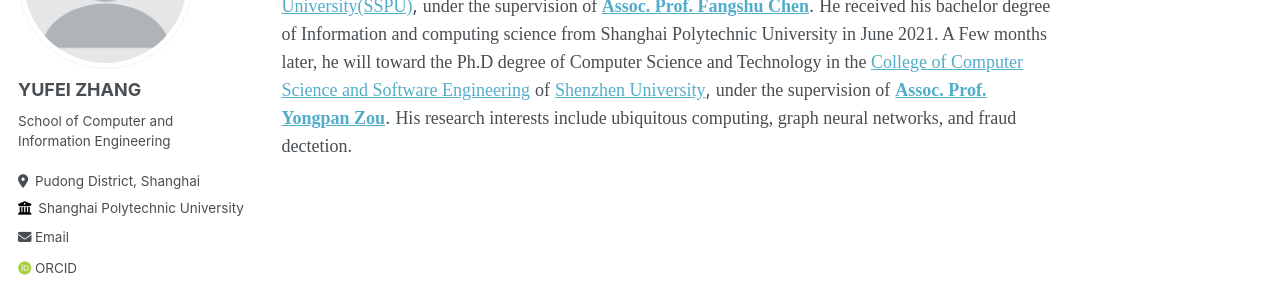
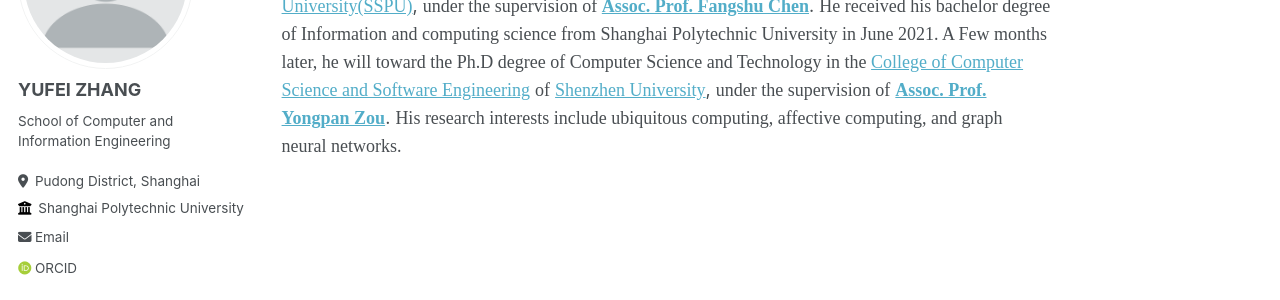
Before and after one commit to yfyaya/yfyaya.github.io, a Jekyll site: the page built from _pages/about.md, in a window 1280 px wide. Shown: the part 192-492 px from the top of the page. Built offline with Jekyll 4.4.1, drawn with Linux system fonts in a browser that asks for light colours; some web fonts are replaced.

Commit message:
Update about.md

```diff
--- a/_pages/about.md
+++ b/_pages/about.md
@@ -7,4 +7,4 @@ redirect_from:
   - /about.html
 ---
 
-**<font face='Times New Roman'>Yufei Zhang（<font face='楷体'>张宇飞</font>）</font>**, <font face='Times New Roman'>is currently a M.S. candidate and pursuing his master degree of electronic information in the</font> [School of Computer and Information Engineering](http://2016.itxx.sspu.edu.cn/) <font face='Times New Roman'>of</font> [<font face='Times New Roman'>Shanghai Polytechnic University(SSPU)</font>](https://www.sspu.edu.cn/), <font face='Times New Roman'>under the supervision of </font> [**<font face='Times New Roman'>Assoc. Prof. Fangshu Chen</font>**](https://sspu.h5yunban.cn/sspu-system/index.html?page=rcpy). <font face='Times New Roman'>He received his bachelor degree of Information and computing science from Shanghai Polytechnic University in June 2021. A Few months later, he will toward the Ph.D degree of Computer Science and Technology in the </font>[<font face='Times New Roman'>College of Computer Science and Software Engineering</font>](https://csse.szu.edu.cn/) <font face='Times New Roman'>of</font> [<font face='Times New Roman'>Shenzhen University</font>](https://szu.edu.cn/</font>), <font face='Times New Roman'>under the supervision of</font> [**<font face='Times New Roman'>Assoc. Prof. Yongpan Zou</font>**](https://yongpanzou.github.io/). <font face='Times New Roman'>His research interests include ubiquitous computing, graph neural networks, and fraud dectetion.</font>
+**<font face='Times New Roman'>Yufei Zhang（<font face='楷体'>张宇飞</font>）</font>**, <font face='Times New Roman'>is currently a M.S. candidate and pursuing his master degree of electronic information in the</font> [School of Computer and Information Engineering](http://2016.itxx.sspu.edu.cn/) <font face='Times New Roman'>of</font> [<font face='Times New Roman'>Shanghai Polytechnic University(SSPU)</font>](https://www.sspu.edu.cn/), <font face='Times New Roman'>under the supervision of </font> [**<font face='Times New Roman'>Assoc. Prof. Fangshu Chen</font>**](https://sspu.h5yunban.cn/sspu-system/index.html?page=rcpy). <font face='Times New Roman'>He received his bachelor degree of Information and computing science from Shanghai Polytechnic University in June 2021. A Few months later, he will toward the Ph.D degree of Computer Science and Technology in the </font>[<font face='Times New Roman'>College of Computer Science and Software Engineering</font>](https://csse.szu.edu.cn/) <font face='Times New Roman'>of</font> [<font face='Times New Roman'>Shenzhen University</font>](https://szu.edu.cn/</font>), <font face='Times New Roman'>under the supervision of</font> [**<font face='Times New Roman'>Assoc. Prof. Yongpan Zou</font>**](https://yongpanzou.github.io/). <font face='Times New Roman'>His research interests include ubiquitous computing, affective computing, and graph neural networks.</font>
```
